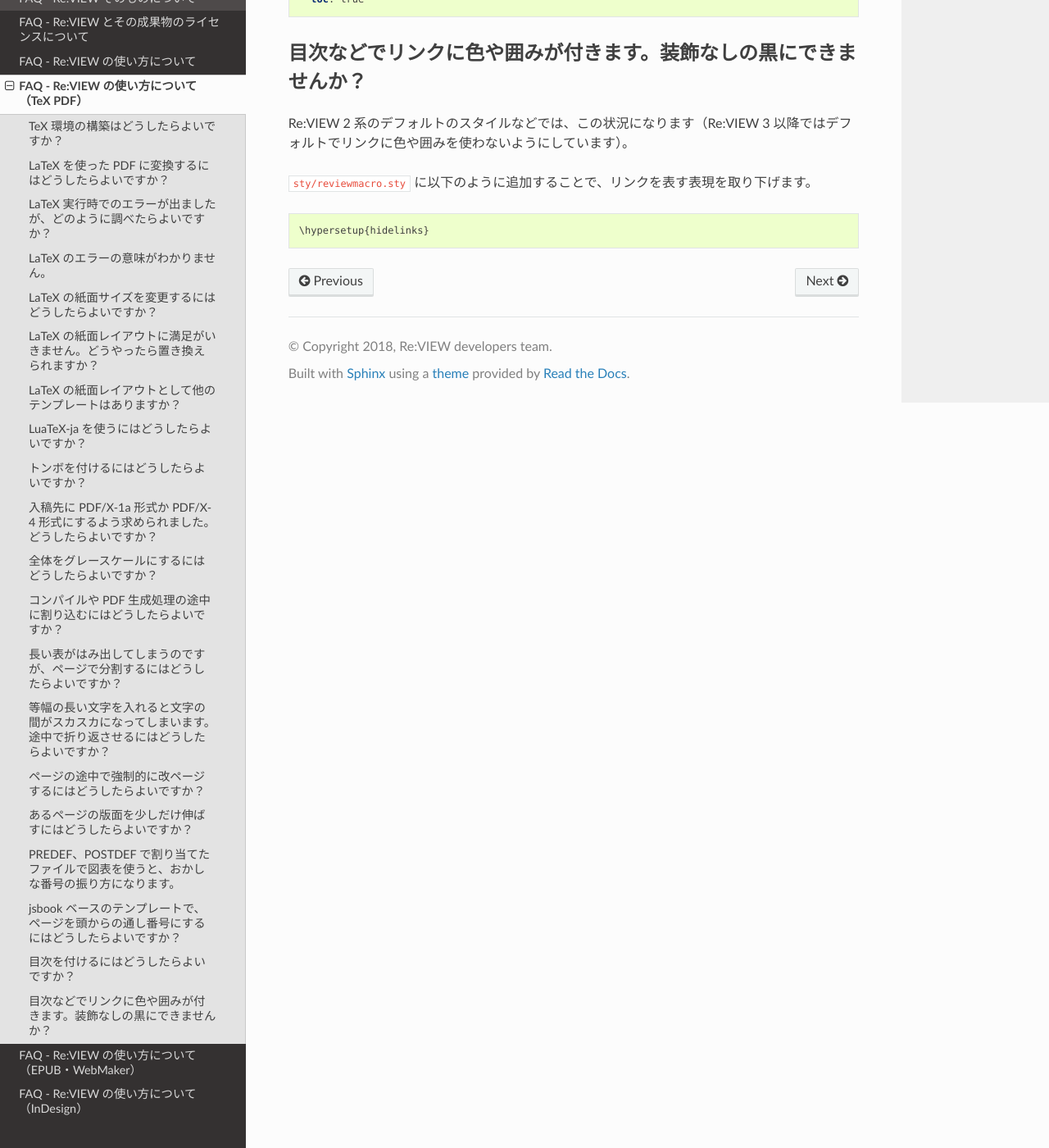
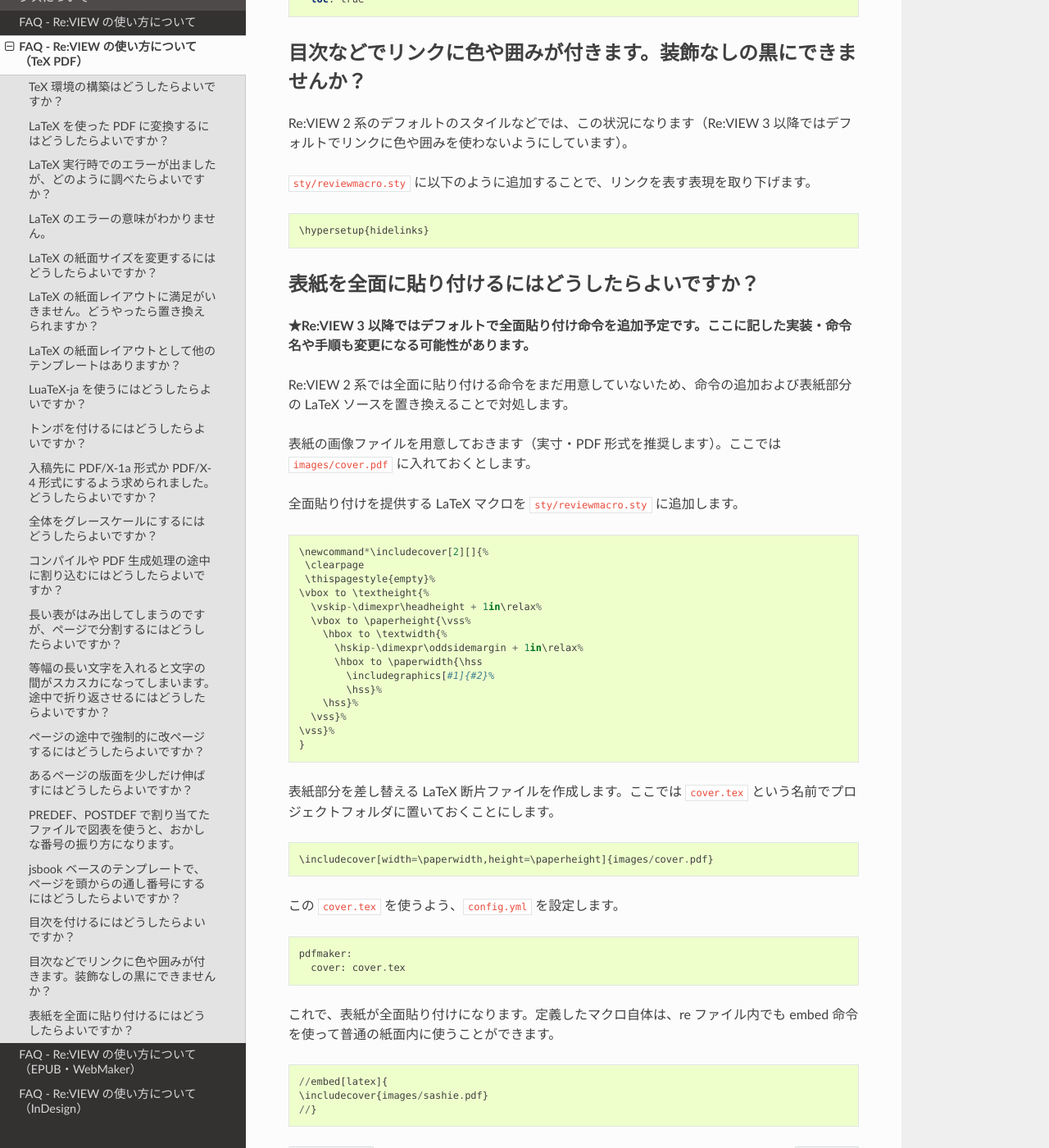
Before and after one commit to reviewml/reviewknowledge-ja, a Sphinx documentation site: the page built from docs/faq/faq-tex.md, in a window 1280 px wide and 1400 px high, scrolled down 5760 px. Shown: the whole window at 82% size. Built offline with Sphinx 7.4.7 and the Read the Docs theme 2.0.0, drawn with Linux system fonts in a browser that asks for light colours.

Commit message:
fullscreen

````diff
--- a/docs/faq/faq-tex.md
+++ b/docs/faq/faq-tex.md
@@ -195,3 +195,52 @@
 ```
 \hypersetup{hidelinks}
 ```
+
+## 表紙を全面に貼り付けるにはどうしたらよいですか？
+
+**★Re:VIEW 3 以降ではデフォルトで全面貼り付け命令を追加予定です。ここに記した実装・命令名や手順も変更になる可能性があります。**
+
+Re:VIEW 2 系では全面に貼り付ける命令をまだ用意していないため、命令の追加および表紙部分の LaTeX ソースを置き換えることで対処します。
+
+表紙の画像ファイルを用意しておきます（実寸・PDF 形式を推奨します）。ここでは `images/cover.pdf` に入れておくとします。
+
+全面貼り付けを提供する LaTeX マクロを `sty/reviewmacro.sty` に追加します。
+
+```
+\newcommand*\includecover[2][]{%
+ \clearpage
+ \thispagestyle{empty}%
+\vbox to \textheight{%
+  \vskip-\dimexpr\headheight + 1in\relax%
+  \vbox to \paperheight{\vss%
+    \hbox to \textwidth{%
+      \hskip-\dimexpr\oddsidemargin + 1in\relax%
+      \hbox to \paperwidth{\hss
+        \includegraphics[#1]{#2}%
+        \hss}%
+    \hss}%
+  \vss}%
+\vss}%
+}
+```
+
+表紙部分を差し替える LaTeX 断片ファイルを作成します。ここでは `cover.tex` という名前でプロジェクトフォルダに置いておくことにします。
+
+```
+\includecover[width=\paperwidth,height=\paperheight]{images/cover.pdf}
+```
+
+この `cover.tex` を使うよう、`config.yml` を設定します。
+
+```
+pdfmaker:
+  cover: cover.tex
+```
+
+これで、表紙が全面貼り付けになります。定義したマクロ自体は、re ファイル内でも embed 命令を使って普通の紙面内に使うことができます。
+
+```
+//embed[latex]{
+\includecover{images/sashie.pdf}
+//}
+```
````
